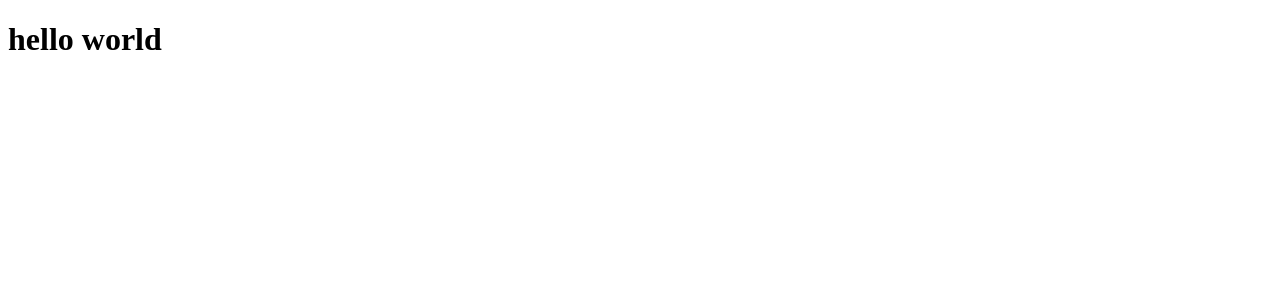
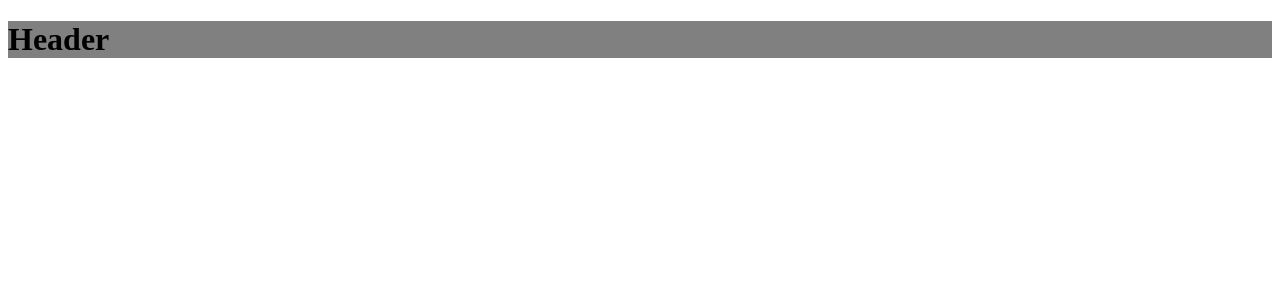
Before and after one commit to MohammadVaseti/React-Projects, a React (Vite) app in the folder 02-Website/website/: page / in a window 1280 px wide. Shown: the top 300 px of the page. Built offline with nearby package versions, Linux system fonts and the light colour scheme.

Commit message:
repo updated

```diff
--- /dev/null
+++ b/02-Website/website/src/Components/Navbar/navbar.css
@@ -0,0 +1,3 @@
+.header {
+  background-color: grey;
+}
--- a/02-Website/website/src/Components/Navbar/navbar.jsx
+++ b/02-Website/website/src/Components/Navbar/navbar.jsx
@@ -1,7 +1,9 @@
+import "./navbar.css";
+
 function Navbar() {
   return (
     <div>
-      <h1>hello world</h1>
+      <h1 className="header">Header</h1>
     </div>
   );
 }
```
